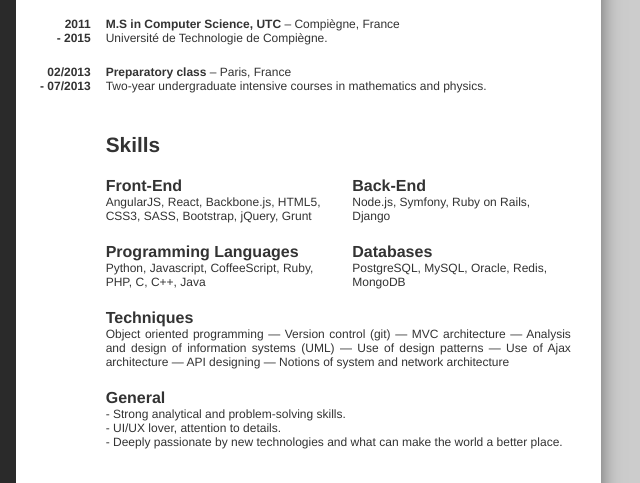
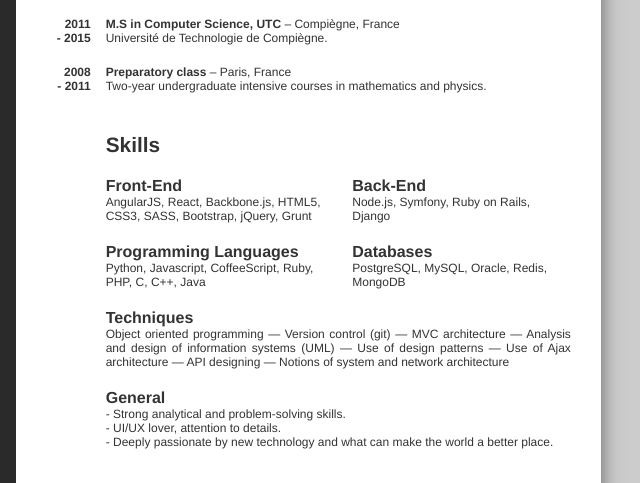
Before and after one commit to fredericlefeurmou/resume, a website: page index.html in a window 1280 px wide. Shown: the part 455-938 px from the top of the page, 436-1076 px from the left. Drawn offline with Linux system fonts and the light colour scheme.

Commit message:
update resume

```diff
--- a/index.html
+++ b/index.html
@@ -166,8 +166,8 @@
 
             <li>
               <div class="period">
-                <time class="date-start" datetime="2006">02/2013</time>
-                <time class="date-end" datetime="2008">07/2013</time>
+                <time class="date-start" datetime="2006">2008</time>
+                <time class="date-end" datetime="2008">2011</time>
               </div>
 
               <div>
@@ -244,7 +244,7 @@
             <ul>
               <li>Strong analytical and problem-solving skills.</li>
               <li>UI/UX lover, attention to details.</li>
-              <li>Deeply passionate by new technologies and what can make the world a better place.</li>
+              <li>Deeply passionate by new technology and what can make the world a better place.</li>
             </ul>
           </div>
         </section>
```
